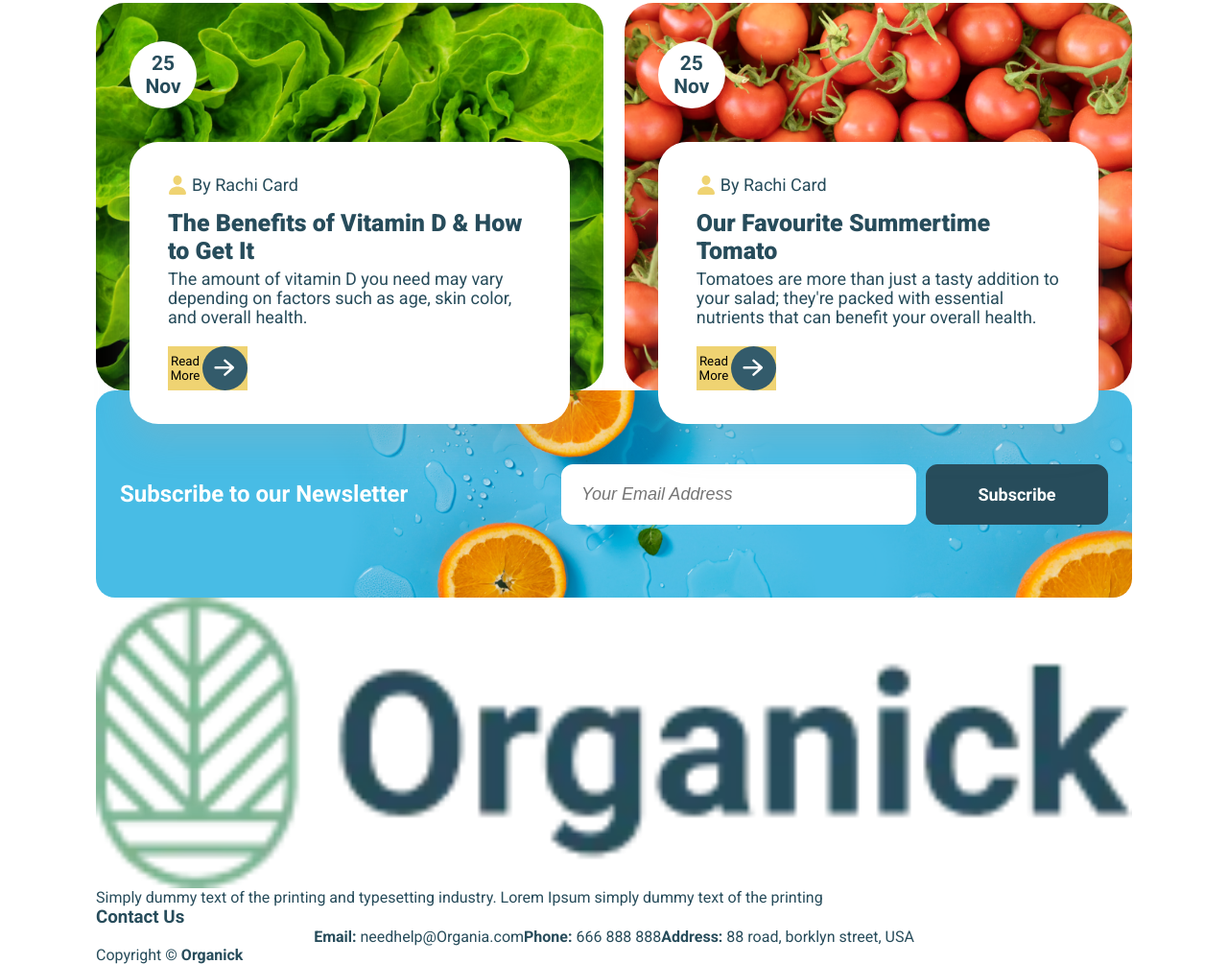
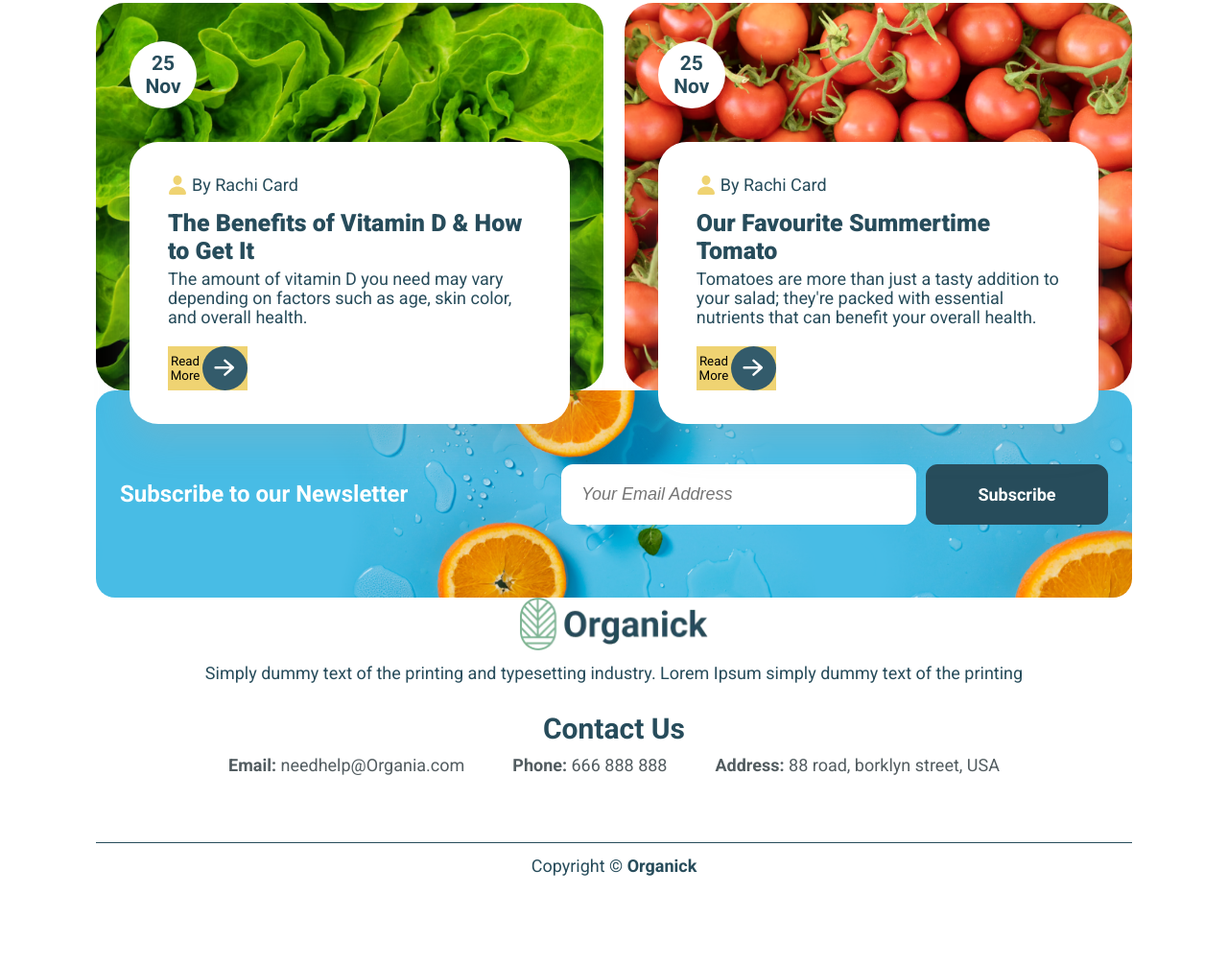
Before and after one commit to Maxspell/organic-food, a website: page index.html in a window 1280 px wide. Shown: the part 5071-6076 px from the top of the page at 96% size. After the commit the page ends 5999 px from the top, so only its background shows below. Drawn offline with nearby package versions, Linux system fonts and the light colour scheme; files that its build step writes are made by us from their sources.

Commit message:
Add footer

```diff
--- /dev/null
+++ b/src/styles/_footer.scss
@@ -0,0 +1,125 @@
+@use 'base' as *;
+
+footer {
+  &.vertical-paddings {
+    padding-bottom: 0;
+  }
+
+  .logo {
+    height: 55px;
+    margin: 0 auto 15px;
+  }
+
+  p {
+    text-align: center;
+    font-size: 18px;
+    line-height: 105%;
+
+    &.description {
+      margin-bottom: 30px;
+    }
+
+    &.copyright {
+      margin: 15px 0;
+    }
+  }
+
+  h3 {
+    font-size: 30px;
+    text-align: center;
+    margin-bottom: 10px;
+  }
+
+  ul {
+    gap: 50px;
+    padding-bottom: 70px;
+    border-bottom: solid 1px $text-color;
+
+    li {
+      font-size: 18px;
+      color: #525C60;
+    }
+  }
+
+  @include onSmallDesktop {
+    .logo {
+      height: 40px;
+    }
+
+    p {
+      font-size: 16px;
+
+      &.description {
+        margin-bottom: 20px;
+      }
+    }
+
+    h3 {
+      font-size: 24px;
+    }
+
+    ul {
+      gap: 40px;
+      padding-bottom: 50px;
+
+      li {
+        font-size: 16px;
+      }
+    }
+  }
+
+  @include onLargeTablet {
+    .logo {
+      margin-bottom: 10px;
+    }
+
+    p {
+      font-size: 14px;
+
+      &.description {
+        margin-bottom: 15px;
+      }
+    }
+
+    h3 {
+      font-size: 20px;
+    }
+
+    ul {
+      gap: 30px;
+      padding-bottom: 40px;
+
+      li {
+        font-size: 14px;
+      }
+    }
+  }
+
+  @include onSmallTablet {
+    .logo {
+      height: 30px;
+    }
+
+    p {
+      font-size: 13px;
+
+      &.copyright {
+        margin: 10px 0;
+      }
+    }
+
+    h3 {
+      margin-bottom: 5px;
+    }
+
+    ul {
+      flex-direction: column;
+      gap: 4px;
+      padding-bottom: 25px;
+
+      li {
+        font-size: 13px;
+      }
+    }
+  }
+}
--- a/src/styles/main.scss
+++ b/src/styles/main.scss
@@ -7,3 +7,4 @@
 @use 'content';
 @use 'product-card';
 @use 'modal';
+@use 'footer';
```
